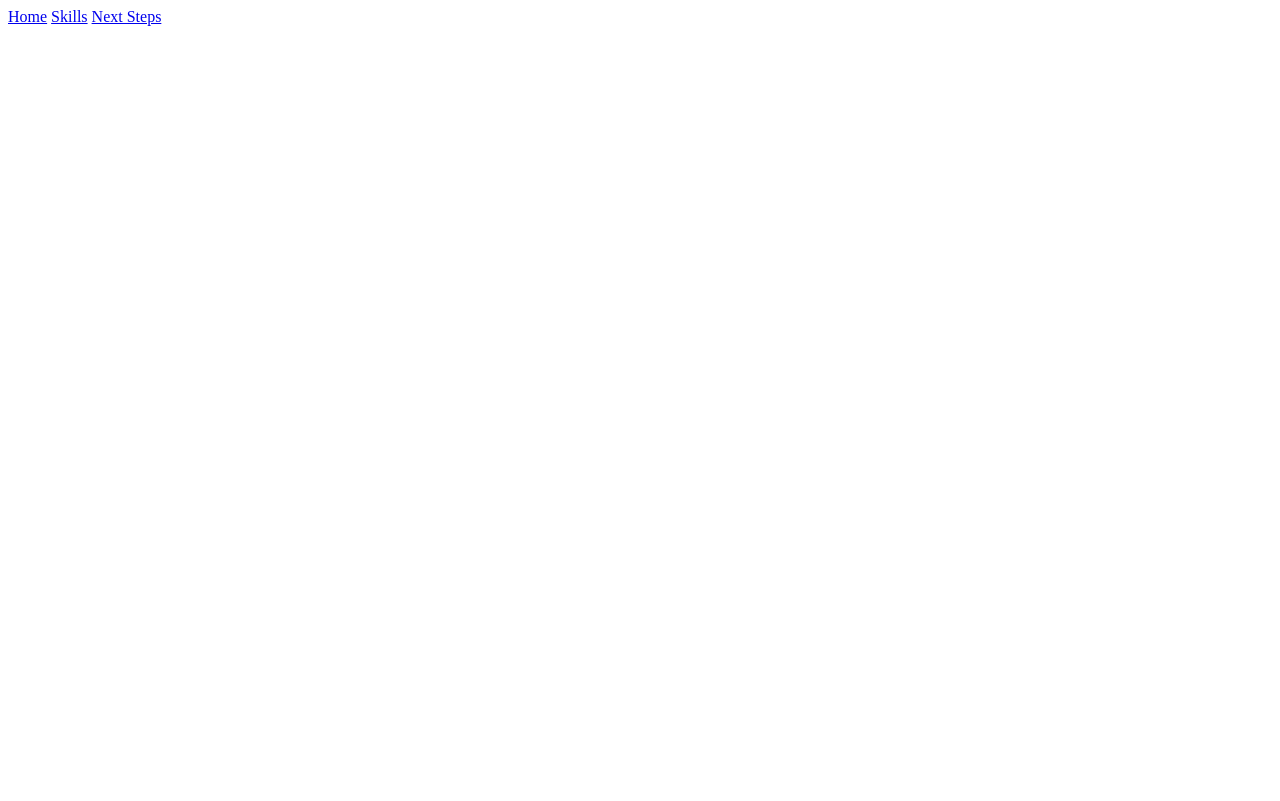
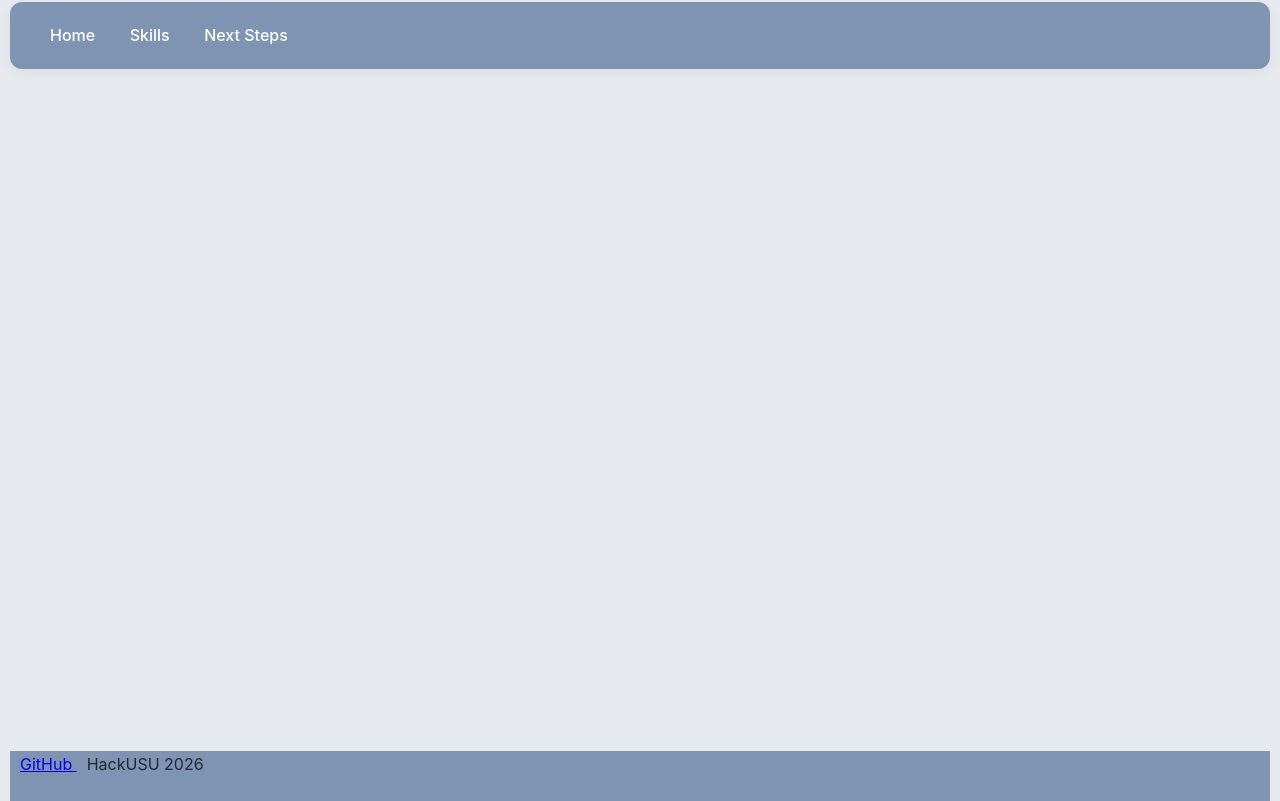
Before and after one commit to NatalieTesam/Career-Architect, a plain HTML site: page outline/outline.html in a window 1280 px wide. Drawn offline with Linux system fonts and the light colour scheme.

Commit message:
Small changes, beginning css.

```diff
--- a/outline/outline.html
+++ b/outline/outline.html
@@ -1,10 +1,14 @@
 <!DOCTYPE html>
 <html lang="en">
+
 <head>
     <meta charset="UTF-8">
     <meta name="viewport" content="width=device-width, initial-scale=1.0">
     <title>Next Steps</title>
+    <link rel="stylesheet" href="../styles/main.css">
+
 </head>
+
 <body>
     <header>
         <nav>
@@ -13,6 +17,16 @@
             <a href="./outline.html">Next Steps</a>
         </nav>
     </header>
+    <main>
 
+    </main>
+    <footer>
+        <a href="https://github.com/NatalieTesam/Career-Architect" target="_blank" rel="noopener noreferrer"
+            class="github-link">
+            GitHub
+        </a>
+        <span>HackUSU 2026</span>
+    </footer>
 </body>
+
 </html>
--- a/styles/main.css
+++ b/styles/main.css
@@ -0,0 +1,59 @@
+@import url("./outline.css");
+@import url("./skills.css");
+
+/* Reset */
+* {
+    margin: 0;
+    padding: 1px 5px 0px;
+    box-sizing: border-box;
+}
+
+/* Body */
+body {
+    font-family: 'Inter', Arial, sans-serif;
+    background-color: #d1d9e288;
+    color: #1f2937;
+    line-height: 1.6;
+    min-height: 100vh;
+    margin: 0;
+    display: flex;
+    flex-direction: column;
+}
+
+header {
+    background-color: #5e799fc2;
+    padding: 20px 30px;
+    border-radius: 12px;
+    box-shadow: 0 4px 12px rgba(0, 0, 0, 0.05);
+    margin-bottom: 30px;
+}
+
+header h1 {
+    color: white;
+    font-size: 24px;
+    font-weight: 600;
+}
+
+nav a {
+    text-decoration: none;
+    margin-right: 20px;
+    color: #ffffff;
+    font-weight: 500;
+    transition: color 0.2s ease;
+}
+
+nav a:hover {
+    color: black;
+    background-color: #5e799fc2;
+}
+
+main {
+    flex: 1;
+}
+
+footer {
+    height: 50px;
+    margin-top: auto;
+    background-color: #5e799fc2;
+
+}
```
Also changed, not shown: index.html (+13 -0 lines), skills/skills.html (+8 -13 lines).
